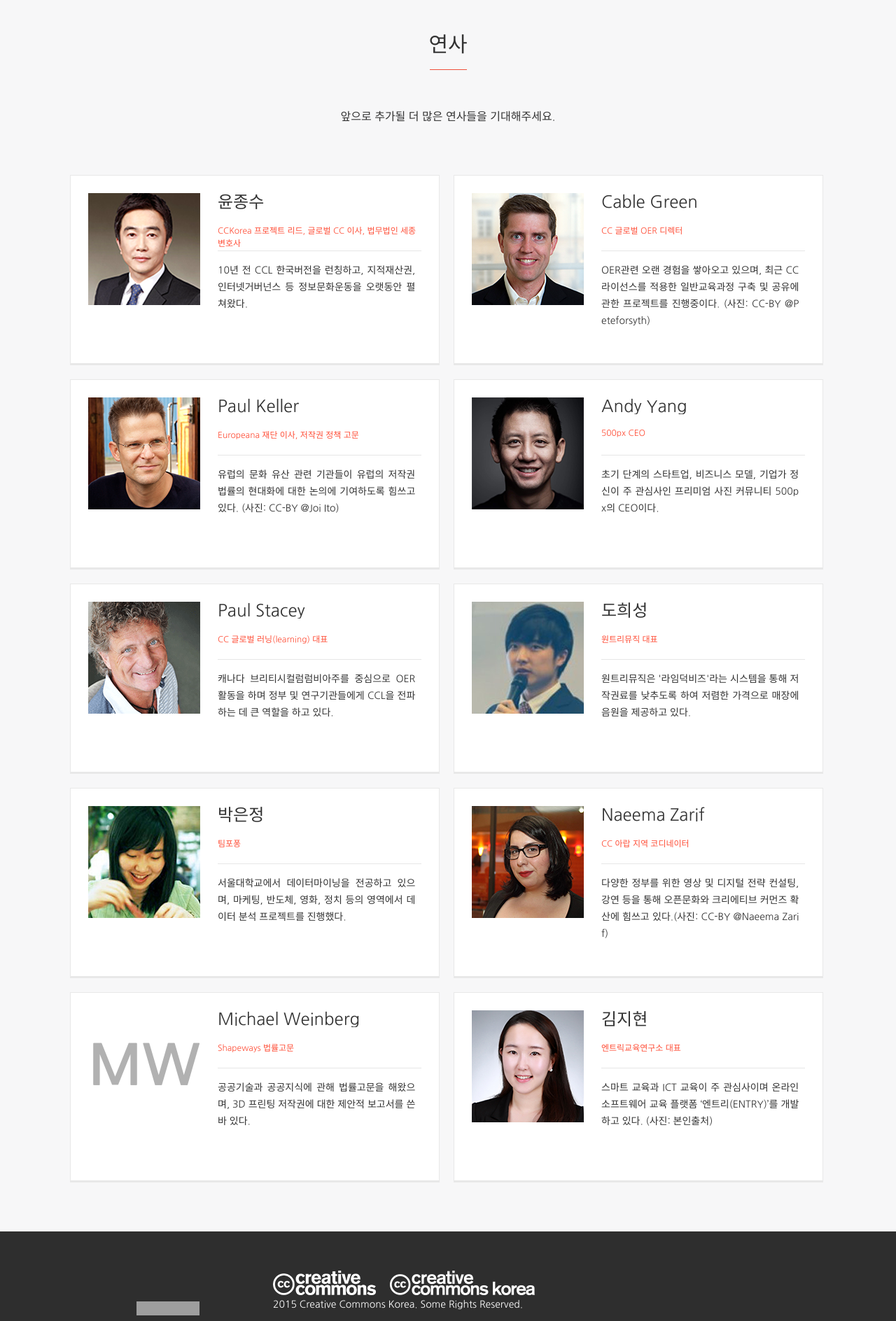
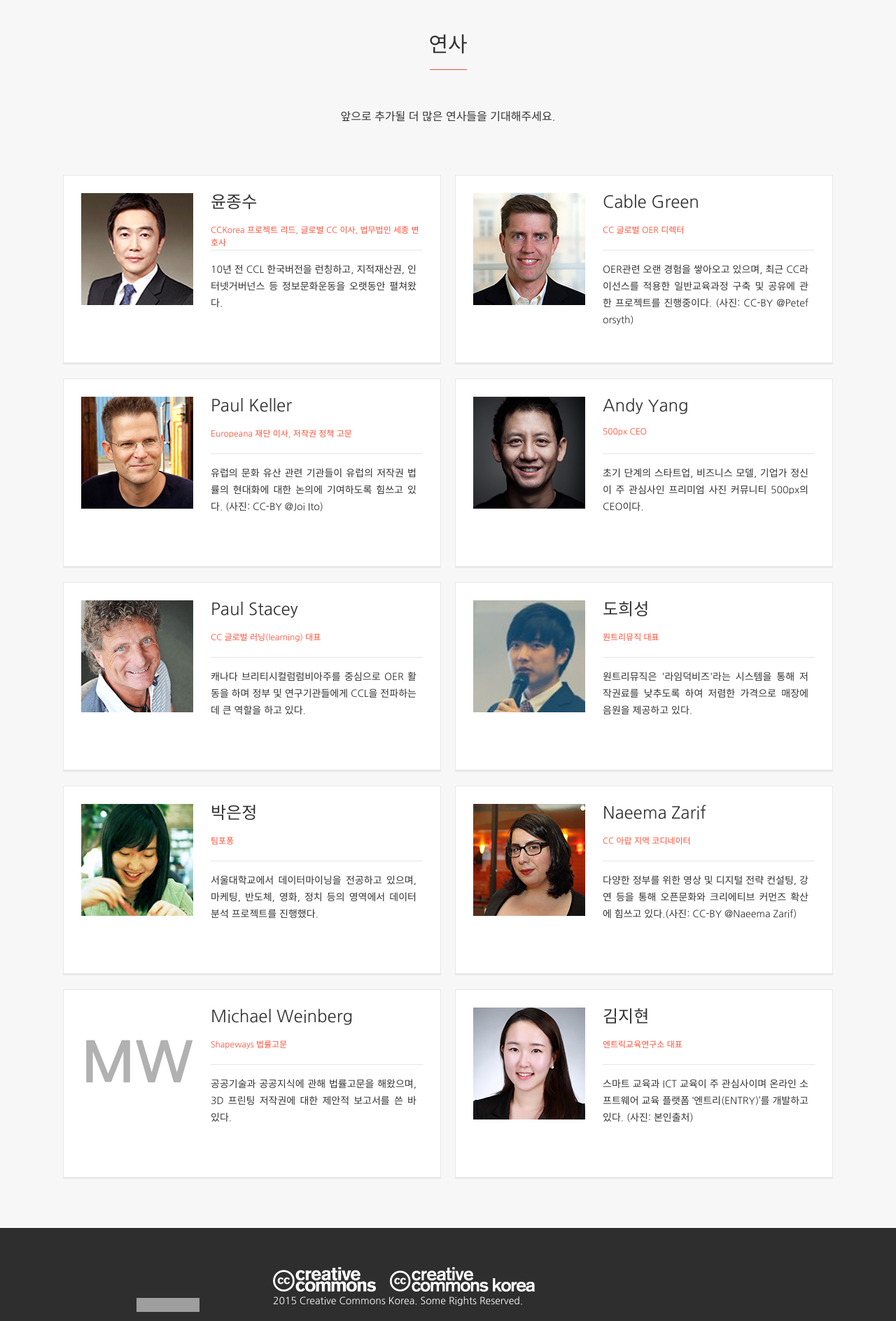
Before and after one commit to creativecommonskorea/2015-global-summit, a Jekyll site: the page built from speakers.html, in a window 1280 px wide. Shown: the part 2410-4298 px from the top of the page at 70% size. Built offline with Jekyll 4.4.1, drawn with Linux system fonts in a browser that asks for light colours; nearby versions of some CDN libraries; grey boxes are pictures that could not be loaded.

Commit message:
ie8 style 맞춤

```diff
--- a/css/main.css
+++ b/css/main.css
@@ -1274,8 +1274,8 @@ a {
           color: #333;
           font-size: 12px; }
   .speaker_wrap .speaker_box, .sponsor_whole_wrap .speaker_box {
-    width: calc(50% - 24px);
-    margin: 10px;
+    width: 538px;
+    margin: 0px;
     float: left; }
     @media screen and (max-width: 1000px) {
       .speaker_wrap .speaker_box, .sponsor_whole_wrap .speaker_box {
@@ -1284,6 +1284,10 @@ a {
         margin: 0 0 20px 0; }
         .speaker_wrap .speaker_box:last-child, .sponsor_whole_wrap .speaker_box:last-child {
           margin-bottom: 0; } }
+    .speaker_wrap .speaker_box.left, .sponsor_whole_wrap .speaker_box.left {
+      margin: 10px 10px 10px 0; }
+    .speaker_wrap .speaker_box.right, .sponsor_whole_wrap .speaker_box.right {
+      margin: 10px 0 10px 10px; }
     .speaker_wrap .speaker_box .person_image .texted, .sponsor_whole_wrap .speaker_box .person_image .texted {
       line-height: 160px;
       font-size: 80px;
@@ -1291,14 +1295,13 @@ a {
       color: #b1b1b1; }
     .speaker_wrap .speaker_box .person_profile, .sponsor_whole_wrap .speaker_box .person_profile {
       padding: 25px 25px 25px 0;
-      width: calc(100% - 235px); }
+      width: 303px; }
       @media screen and (max-width: 1000px) {
         .speaker_wrap .speaker_box .person_profile, .sponsor_whole_wrap .speaker_box .person_profile {
           width: 100%;
           padding: 0; } }
       .speaker_wrap .speaker_box .person_profile .name_social, .sponsor_whole_wrap .speaker_box .person_profile .name_social {
-        overflow: auto;
-        height: auto; }
+        height: 23px; }
         @media screen and (max-width: 1000px) {
           .speaker_wrap .speaker_box .person_profile .name_social, .sponsor_whole_wrap .speaker_box .person_profile .name_social {
             width: 100%;
--- a/speakers.html
+++ b/speakers.html
@@ -65,7 +65,8 @@ layout: base
         </div>
 
         {% for s in site.data.speakers %}
-        <div class="speaker_box">
+        {% assign indexModulo = forloop.index | modulo:2 %}
+        <div class="speaker_box {% if indexModulo == 1 %}left{% else %}right{%endif%}">
             <div class="person_image">
                 {% if s.image %}
                 <img src="{{ s.image }}" alt="{{ s.name }}, {{ s.eng_name }}" class="image"/>
```
Also changed, not shown: css/ie8.css (+9 -2 lines), css/speakers.scss (+12 -5 lines).
